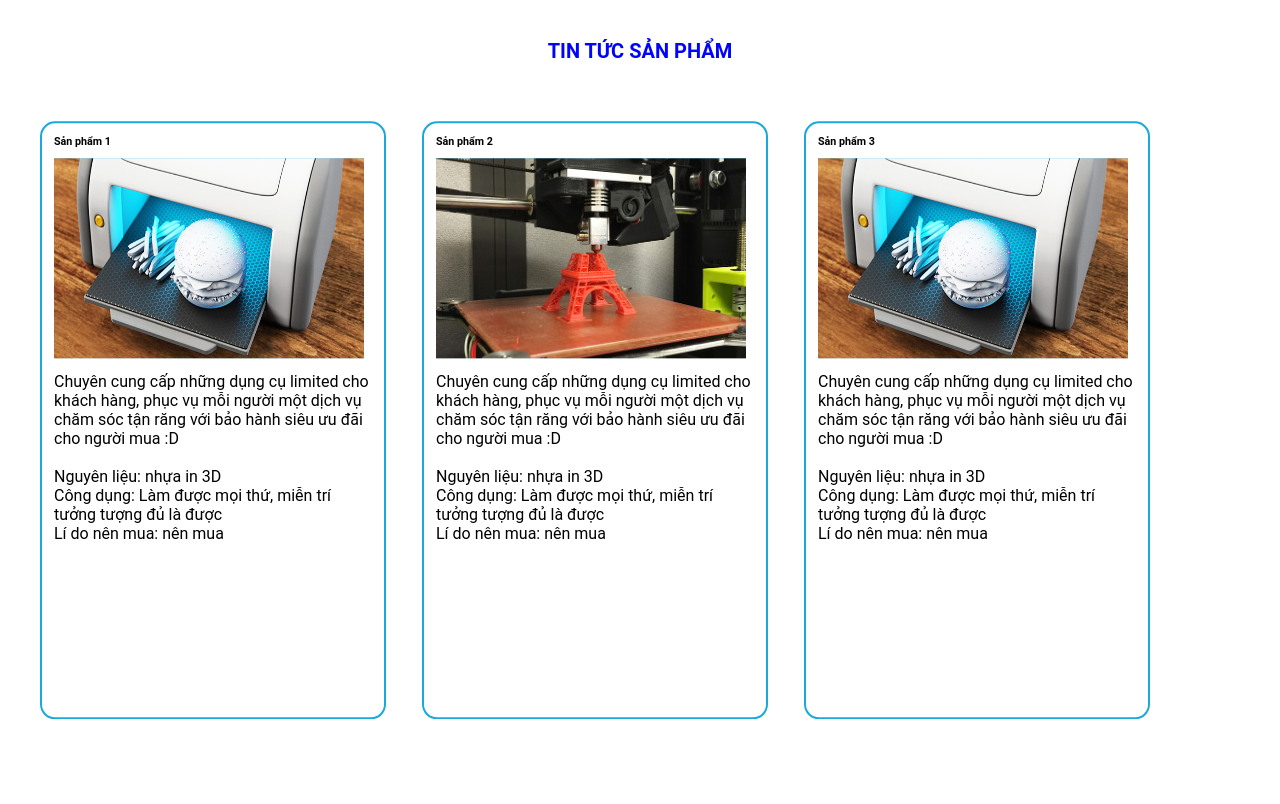
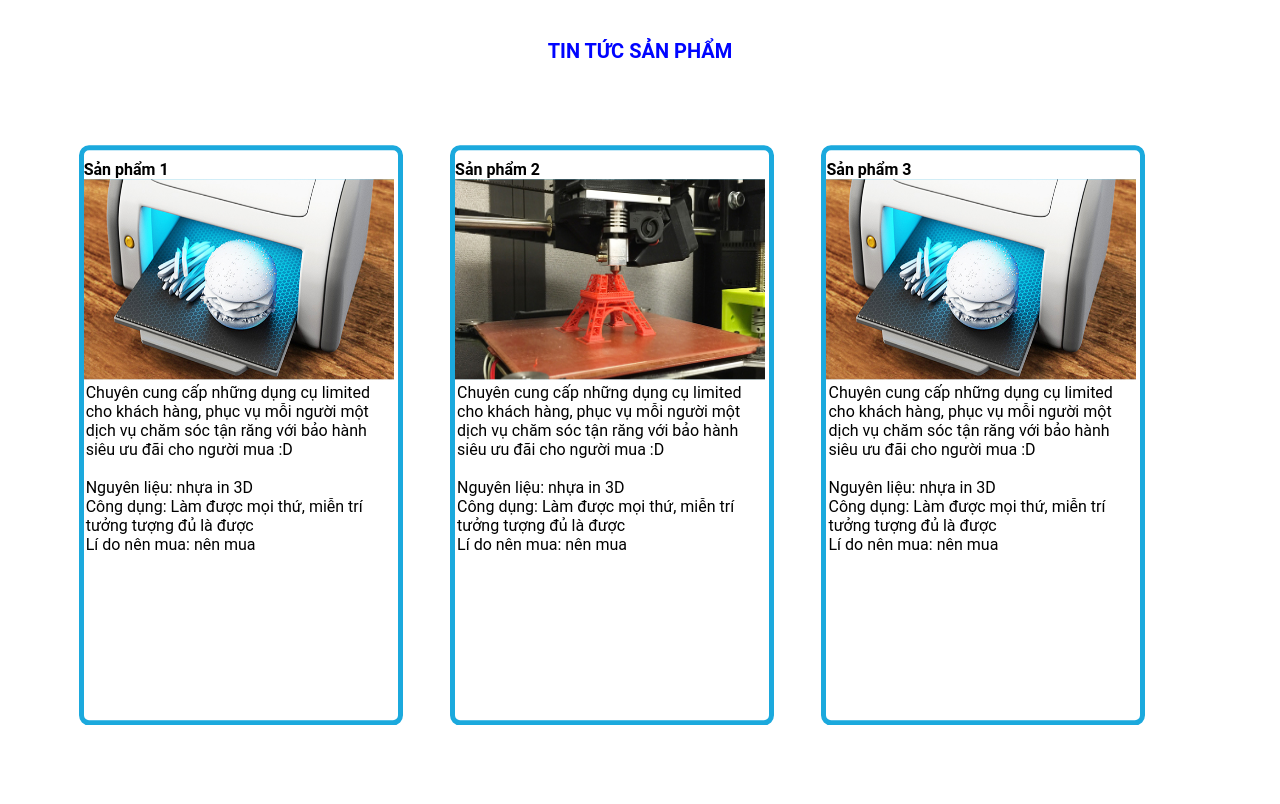
Before and after one commit to clbsangtaotreLTVq1/web, a plain HTML site: page index.html in a window 1280 px wide. Shown: the part 1640-2444 px from the top of the page. Drawn offline with Linux system fonts and the light colour scheme; a web font is replaced by a local one.

Commit message:
Update STT.css

```diff
--- a/STT.css
+++ b/STT.css
@@ -95,15 +95,14 @@ article .h3-1{
     margin-bottom: 50px;
     margin-top: 700px;
 }
-article .new_list{
-    flex: 0 0 33.3%;
-    max-width: 100%;
+article .new_list
+{
+    padding-left: 15px;
 }
 article .new_list .news_item img{
     width: 310px;
     height: 200px;
-    margin: 10px auto;
-    align-items: center;
+    margin: 0px auto;
 }
 article .new_list .news_item2 img{
     width: 310px;
@@ -113,24 +112,31 @@ article .new_list .news_item2 img{
 }
 article .new_list .news_item{
     width: 26.5%;
-    padding: 1%;
     float: left;
-    border: 2px solid #1ba9dd;
-    margin-right: 3%;
-    border-radius: 15px;
+    border: 5px solid #1ba9dd;
+    border-radius: 10px;
     animation: animation 3s infinite linear;
     height: 570px;
+    margin: 2%;
 }
+
 article a{
     text-decoration: none;
+    font-size: 16px;
 }
 article .new_list .news_item h4{
+    margin-top: 10px;
     font-size: 16px;
     color: #decf00;
 }
-article .new_list1 .news_item2 h6 {
+article .new_list .news_item h6 {
+    margin-top: 10px;
     font-size: 16px;
     color: #000000;
+}
+article .new_list .news_item .content
+{
+    padding-left: 2px;
 }
 @keyframes animation {
     0%{
@@ -225,3 +231,25 @@ footer .footer-list .foot-item- a{
     border-bottom: 1px solid black;
     text-decoration: none;
 }
+/* @media (max-width:991px)
+{
+
+}
+@media (max-width:767px)
+{
+    header p
+    {
+        width: 100%;
+    }
+    article .new_list
+    {
+        margin-right: 0;
+    }
+    article .new_list .news_item
+    {
+        width: 100%;
+        margin: 0;
+        margin-right: 0px;
+
+    }
+} */
```
